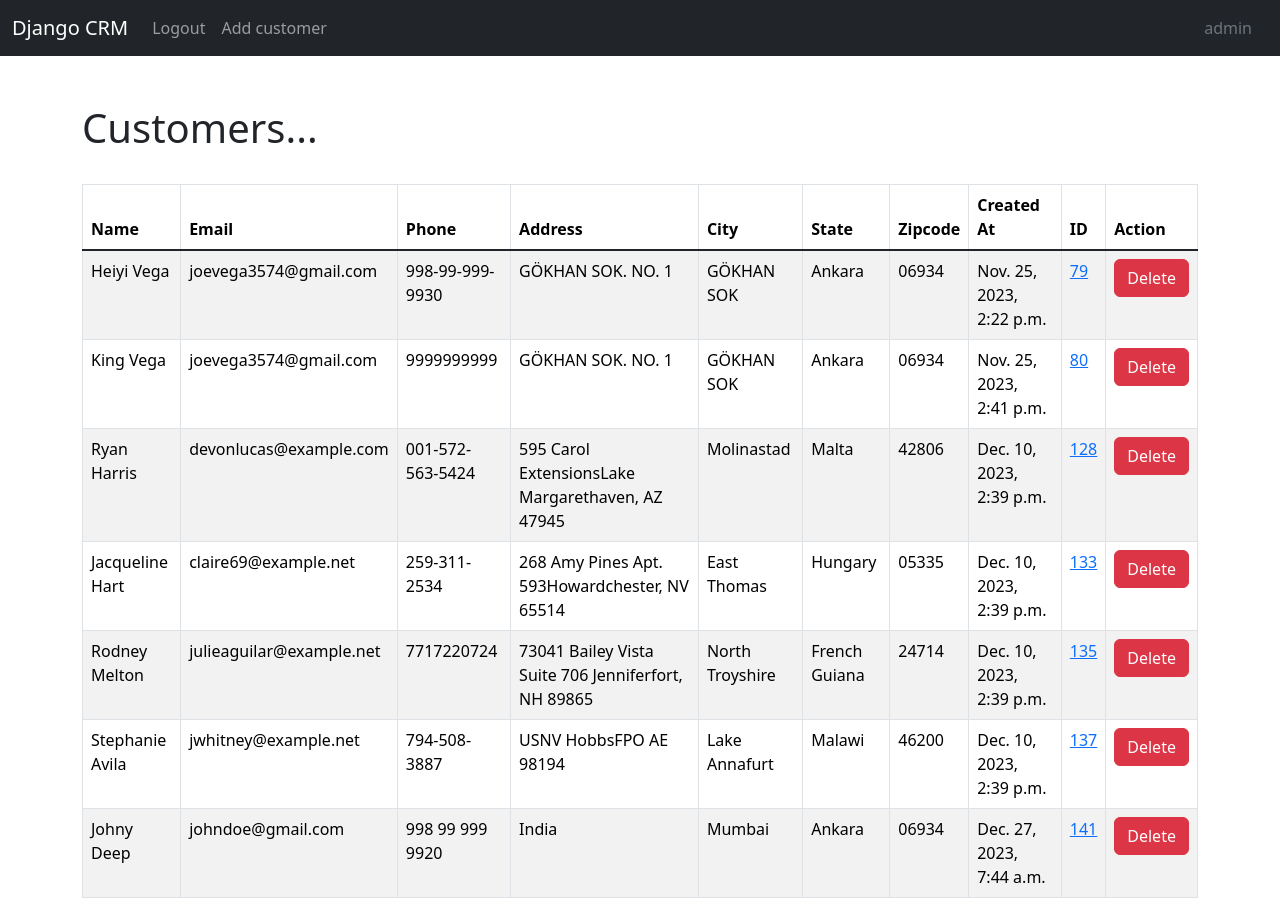
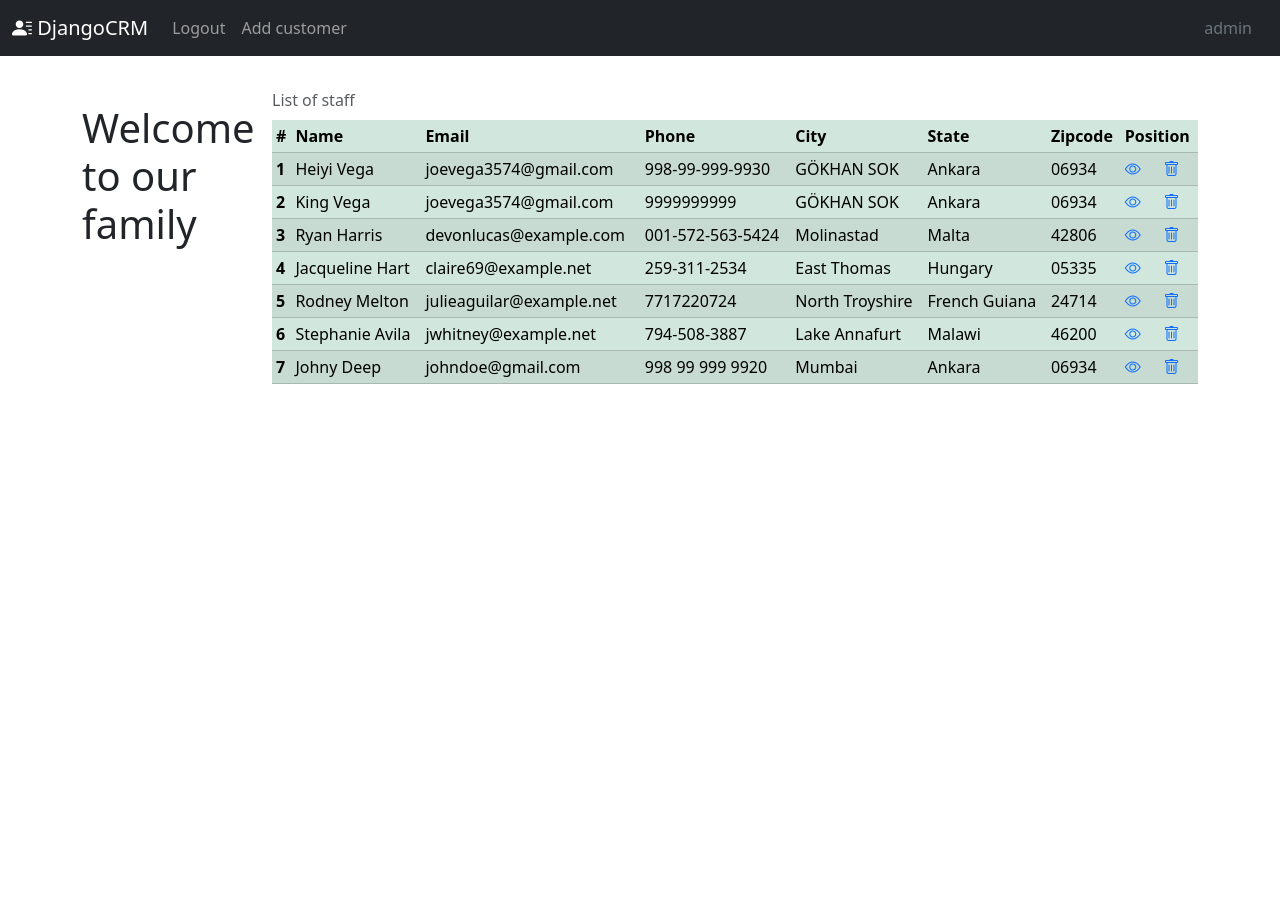
Before and after one commit to jonniuz1/DjangoCRM, a Django app: page / in a window 1280 px wide. After the commit the page ends 384 px from the top, so only its background shows below. Run offline with Django 4.2, Linux system fonts and the light colour scheme; a user stored in the database is signed in; data comes from the database, SQL or seed files in the repository; both versions use the stored data as it was after the commit.

Commit message:
some bugs fixed

```diff
--- a/core/settings.py
+++ b/core/settings.py
@@ -1,5 +1,5 @@
 from pathlib import Path
-
+import os
 # Build paths inside the project like this: BASE_DIR / 'subdir'.
 BASE_DIR = Path(__file__).resolve().parent.parent
 
@@ -106,7 +106,7 @@ USE_TZ = True
 # https://docs.djangoproject.com/en/4.2/howto/static-files/
 
 STATIC_URL = 'static/'
-
+STATIC_ROOT = os.path.join(BASE_DIR, 'static')
 # Default primary key field type
 # https://docs.djangoproject.com/en/4.2/ref/settings/#default-auto-field
 
--- a/customers/forms.py
+++ b/customers/forms.py
@@ -42,9 +42,9 @@ class CustomerForm(forms.ModelForm):
 	city = forms.CharField(required=True, max_length=50, label='', widget=forms.TextInput(attrs={'class':' form-control', 'placeholder':'City...'}))
 	state = forms.CharField(required=True, max_length=50, label='', widget=forms.TextInput(attrs={'class': 'form-control', 'placeholder': 'State...'}))
 	zipcode = forms.CharField(required=True, max_length=15, label='', widget=forms.TextInput(attrs={'class':'form-control', 'placeholder': 'Zipcode...'}))
-	is_active = forms.BooleanField(initial=True)
+	is_active = forms.BooleanField(initial=True, required=False)
 
 
 	class Meta:
 		model = Customer
-		exclude = ('is_active', )
+		fields = '__all__'
--- a/customers/templates/base.html
+++ b/customers/templates/base.html
@@ -5,6 +5,9 @@
     <meta name="viewport" content="width=device-width, initial-scale=1">
     <title>{% block title %}Django CRM{% endblock %}</title>
     <link href="https://cdn.jsdelivr.net/npm/bootstrap@5.3.2/dist/css/bootstrap.min.css" rel="stylesheet" integrity="sha384-T3c6CoIi6uLrA9TneNEoa7RxnatzjcDSCmG1MXxSR1GAsXEV/Dwwykc2MPK8M2HN" crossorigin="anonymous">
+	<!-- Bootstrap icons-->
+    <link rel="stylesheet" href="https://cdn.jsdelivr.net/npm/bootstrap-icons@1.11.2/font/bootstrap-icons.min.css">
+
   </head>
   <body>
     {% include 'customers/navbar.html' %}
--- a/customers/templates/customers/add-customer.html
+++ b/customers/templates/customers/add-customer.html
@@ -20,8 +20,10 @@
 
 	{{ form.as_p }}
 
-	<br/>
-	  <button type="submit" class="btn btn-secondary">Submit</button>
+	{% if customer %}
+		<a href="{% url 'customer' customer.id %}" class="btn btn-secondary">Back</a>
+	{% endif %}
+	<button type="submit" class="btn btn-primary">Submit</button>
 	</form>
 
 
--- a/customers/templates/customers/customer.html
+++ b/customers/templates/customers/customer.html
@@ -15,6 +15,4 @@
 			<a href="{% url 'update_customer' customer.id %}" class="btn btn-primary">Update</a>&nbsp;&nbsp;&nbsp;&nbsp;
 		</div>
 	</div>
-    </div>
-  </div>
 {% endblock %}
--- a/customers/templates/customers/home.html
+++ b/customers/templates/customers/home.html
@@ -1,44 +1,90 @@
 {% extends 'base.html' %}
 
 {% block content %}
+<div class="row">
+    <div class="col-2">
         <br>
-	<h1 class='text-sm'>Customers...</h1>
-	<br>
-	{% if customers %}
-		<table class="table table-striped table-bordered table-hover">
+        <h1 class="d-flex align-middle">Welcome to our family</h1>
+    </div>
+    <div class="col-10">
+
+        <table class="table table-sm table-success table-striped table-hover caption-top">
+            <caption>List of staff</caption>
             <thead>
             <tr>
+				<th scope="col">#</th>
 				<th scope="col">Name</th>
 				<th scope="col">Email</th>
 				<th scope="col">Phone</th>
-		      <th scope="col">Address</th>
 				<th scope="col">City</th>
 				<th scope="col">State</th>
 				<th scope="col">Zipcode</th>
-		      <th scope="col">Created At</th>
-		      <th scope="col">ID</th>
-		      <th scope="col">Action</th>
+				<th scope="col" colspan="2">Position</th>
             </tr>
             </thead>
-		  <tbody class="table-group-divider">
+            <tbody>
                 {% for customer in customers %}
                     <tr>
+			            <th scope="row">{{ forloop.counter }}</th>
 			            <td>{{ customer.first_name }} {{ customer.last_name }}</td>
 			            <td>{{ customer.email }}</td>
 			            <td>{{ customer.phone }}</td>
-		      		<td>{{ customer.address }}</td>
 			            <td>{{ customer.city }}</td>
 			            <td>{{ customer.state }}</td>
 			            <td>{{ customer.zipcode }}</td>
-		      		<td>{{ customer.created_at }}</td>
-		      		<td><a href="{% url 'customer' customer.id %}">{{ customer.id }}</a></td>
-				    <td><a href="{% url 'delete_customer' customer.id %}" class="btn btn-danger">Delete</a></td>
+
+                        <td><a href="{% url 'customer' customer.id %}"><i class="bi bi-eye"></i></a></td>
+                        <td><a href="{% url 'delete_customer' customer.id %}"><i class="bi bi-trash"></i></a></td>
                     </tr>
                 {% endfor %}
             </tbody>
+            <tfoot>
+            </tfoot>
         </table>
-	{% else %}
-		<h3>Nothing to watch</h3>
-	{% endif %}
+    </div>
+</div>
+{% endblock %}
 
-{% endblock %}
+
+{#{% block content %}#}
+{#	<br>#}
+{#	<h1 class='text-sm'>Customers...</h1>#}
+{#	<br>#}
+{#	{% if customers %}#}
+{#		<table class="table table-striped table-bordered table-hover">#}
+{#		  <thead>#}
+{#		    <tr>#}
+{#		      <th scope="col">Name</th>#}
+{#		      <th scope="col">Email</th>#}
+{#		      <th scope="col">Phone</th>#}
+{#		      <th scope="col">Address</th>#}
+{#		      <th scope="col">City</th>#}
+{#		      <th scope="col">State</th>#}
+{#		      <th scope="col">Zipcode</th>#}
+{#		      <th scope="col">Created At</th>#}
+{#		      <th scope="col">ID</th>#}
+{#		      <th scope="col">Action</th>#}
+{#		    </tr>#}
+{#		  </thead>#}
+{#		  <tbody class="table-group-divider">#}
+{#		    {% for customer in customers %}	#}
+{#		    	<tr>#}
+{#		      		<td>{{ customer.first_name }} {{ customer.last_name }}</td>#}
+{#		      		<td>{{ customer.email }}</td>#}
+{#		      		<td>{{ customer.phone }}</td>#}
+{#		      		<td>{{ customer.address }}</td>#}
+{#		      		<td>{{ customer.city }}</td>#}
+{#		      		<td>{{ customer.state }}</td>#}
+{#		      		<td>{{ customer.zipcode }}</td>#}
+{#		      		<td>{{ customer.created_at }}</td>#}
+{#		      		<td><a href="{% url 'customer' customer.id %}">{{ customer.id }}</a></td>#}
+{#				    <td><a href="{% url 'delete_customer' customer.id %}" class="btn btn-danger">Delete</a></td>#}
+{#		    	</tr>#}
+{#	        {% endfor %}#}
+{#		  </tbody>#}
+{#		</table>#}
+{#	{% else %}#}
+{#		<h3>Nothing to watch</h3>#}
+{#	{% endif %}		#}
+{#	#}
+{#{% endblock %}#}
--- a/customers/templates/customers/navbar.html
+++ b/customers/templates/customers/navbar.html
@@ -1,6 +1,6 @@
  <nav class="navbar navbar-expand navbar-dark bg-dark" aria-label="Second navbar example">
     <div class="container-fluid">
-      <a class="navbar-brand" href="{% url 'home' %}">Django CRM</a>
+      <a class="navbar-brand" href="{% url 'home' %}"><i class="bi bi-person-lines-fill"></i> DjangoCRM</a>
       <button class="navbar-toggler" type="button" data-bs-toggle="collapse" data-bs-target="#navbarsExample02" aria-controls="navbarsExample02" aria-expanded="false" aria-label="Toggle navigation">
         <span class="navbar-toggler-icon"></span>
       </button>
--- a/customers/templates/customers/register.html
+++ b/customers/templates/registrations/register.html
@@ -22,7 +22,7 @@
 	{{ form.as_p }}
 
 	<br/>
-	  <button type="submit" class="btn btn-secondary">Register</button>
+	  <button type="submit" class="btn btn-primary">Register</button>
 	</form>
 
 
--- a/customers/views.py
+++ b/customers/views.py
@@ -5,84 +5,85 @@ from django.contrib import messages
 from .models import Customer
 from .forms import SignUpForm, CustomerForm
 
+
 @login_required
 def home(request):
-	customers = Customer.active.all()
-	return render(request, 'customers/home.html', {'customers': customers})
+    customers = Customer.active.all()
+    return render(request, 'customers/home.html', {'customers': customers})
 
 
 @login_required
 def customer(request, pk):
-	customer = Customer.active.get(pk=pk)
-	return render(request, 'customers/customer.html', {'customer': customer})
+    customer = Customer.active.get(pk=pk)
+    return render(request, 'customers/customer.html', {'customer': customer})
 
 
 @login_required
 def add_customer(request):
-	form = CustomerForm(request.POST or None)
-	if request.method=="POST":
-		if form.is_valid():
-			form.save()
-			messages.success(request, 'New customer has been added...')
-			return redirect('home')
+    form = CustomerForm(request.POST or None)
+    if request.method == "POST":
+        if form.is_valid():
+            form.save()
+            messages.success(request, 'New customer has been added...')
+            return redirect('home')
 
-	else:
-		return render(request, 'customers/add-customer.html', {'form': form})
+    else:
+        return render(request, 'customers/add-customer.html', {'form': form})
 
 
 @login_required
 def update_customer(request, pk):
-	current_customer = Customer.objects.get(pk=pk)
-	form = CustomerForm(request.POST or None, instance=current_customer)
-	if request.method=="POST":
-		if form.is_valid():
-			form.save()
-			messages.success(request, 'Customer has been updated...')
-			return redirect('home')
+    current_customer = Customer.objects.get(pk=pk)
+    form = CustomerForm(request.POST or None, instance=current_customer)
+    if request.method == "POST":
+        if form.is_valid():
+            form.save()
+            messages.success(request, f"Customer '{current_customer}' has been updated...")
+            return redirect('home')
 
-	return render(request, 'customers/add-customer.html', {'form': form})
+    return render(request, 'customers/add-customer.html', {'form': form, 'customer': current_customer})
 
 
 @login_required
 def delete_it(request, pk):
-	customer = Customer.active.get(pk=pk)
-	customer.delete()
-	return redirect('home')
+    customer = Customer.active.get(pk=pk)
+    customer.delete()
+    return redirect('home')
 
 
 def signup(request):
-	if request.method == "POST":
-		form = SignUpForm(request.POST)
-		if form.is_valid():
-			form.save()
-			username = form.cleaned_data['username']
-			password = form.cleaned_data['password1']
-			user = authenticate(request, username=username, password=password)
-			login(request, user)
-			messages.success(request, f'You have been logged in as "{username}" successfully...')
-			return redirect('home')
-	else:
-		form=SignUpForm()
-	return render(request, 'customers/register.html', {'form': form})
+    if request.method == "POST":
+        form = SignUpForm(request.POST)
+        if form.is_valid():
+            form.save()
+            username = form.cleaned_data['username']
+            password = form.cleaned_data['password1']
+            user = authenticate(request, username=username, password=password)
+            login(request, user)
+            messages.success(request, f'You have been logged in as "{username}" successfully...')
+            return redirect('home')
+    else:
+        form = SignUpForm()
+    return render(request, 'registrations/register.html', {'form': form})
 
 
 def login_customer(request):
-	if request.method == "POST":
-		username = request.POST['username']
-		password = request.POST['password']
-		user = authenticate(request, username=username, password=password)
-		if user is not None:
-			login(request, user)
-			messages.success(request, f'You logged in as "{username}" successfully...')
-			return redirect('home')
-		else:
-			messages.info(request, 'Something went wrong... Please try again!')
-			return redirect('login')
-	return render(request, 'registrations/login.html')
+    if request.method == "POST":
+        username = request.POST['username']
+        password = request.POST['password']
+        user = authenticate(request, username=username, password=password)
+        if user is not None:
+            login(request, user)
+            messages.success(request, f'You logged in as "{username}" successfully...')
+            return redirect('home')
+        else:
+            messages.info(request, 'Something went wrong... Please try again!')
+            return redirect('login')
+    return render(request, 'registrations/login.html')
 
 
 @login_required
 def logout_customer(request):
-	messages.info(request, 'You have been logged out...')
-	logout(request)
-	return redirect('home')
+    messages.info(request, 'You have been logged out...')
+    logout(request)
+    return redirect('home')
--- a/requirements.txt
+++ b/requirements.txt
@@ -6,3 +6,4 @@ six==1.16.0
 sqlparse==0.4.4
 typing_extensions==4.8.0
 tzdata==2023.3
+gunicorn==20.1.0
```
Also changed, not shown: customers/models.py (+16 -18 lines), customers/utils.py (+38 -10 lines), db.sqlite3. Lines whose indentation alone changed are shown as unchanged.
